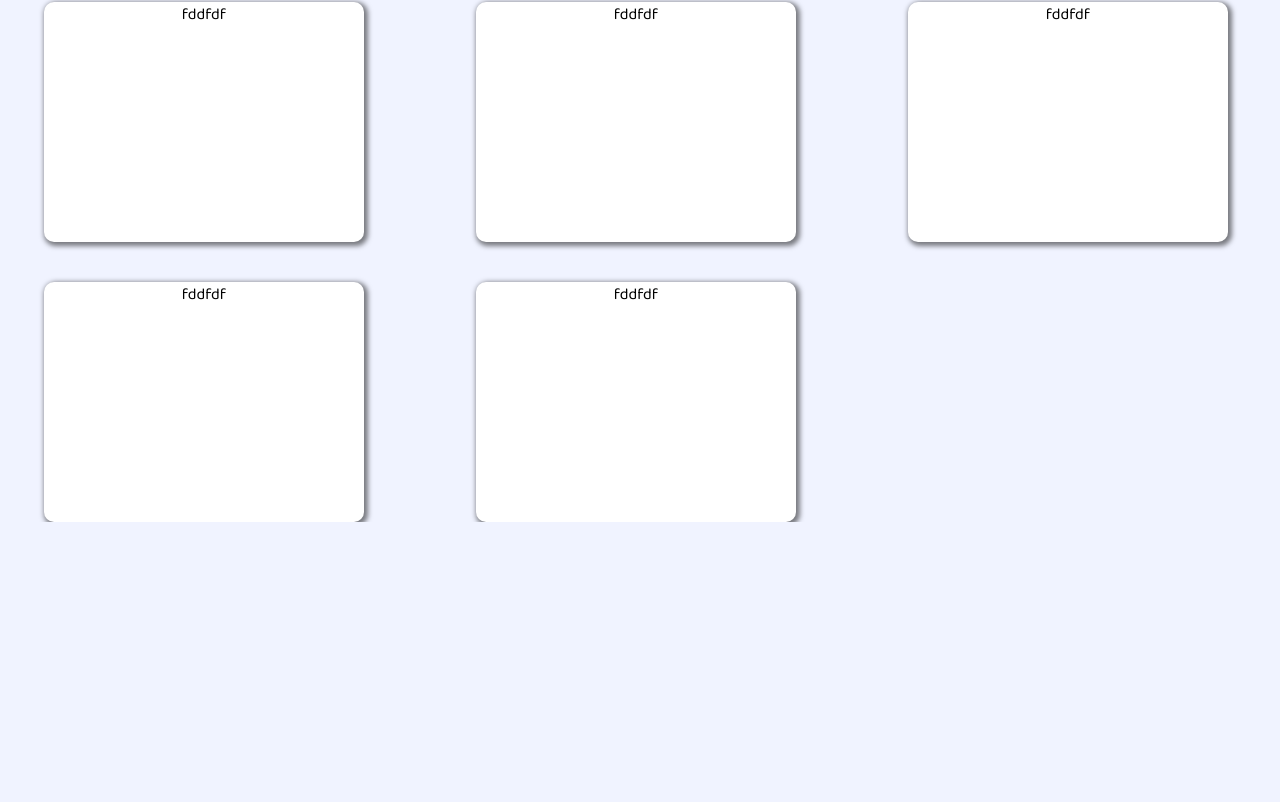
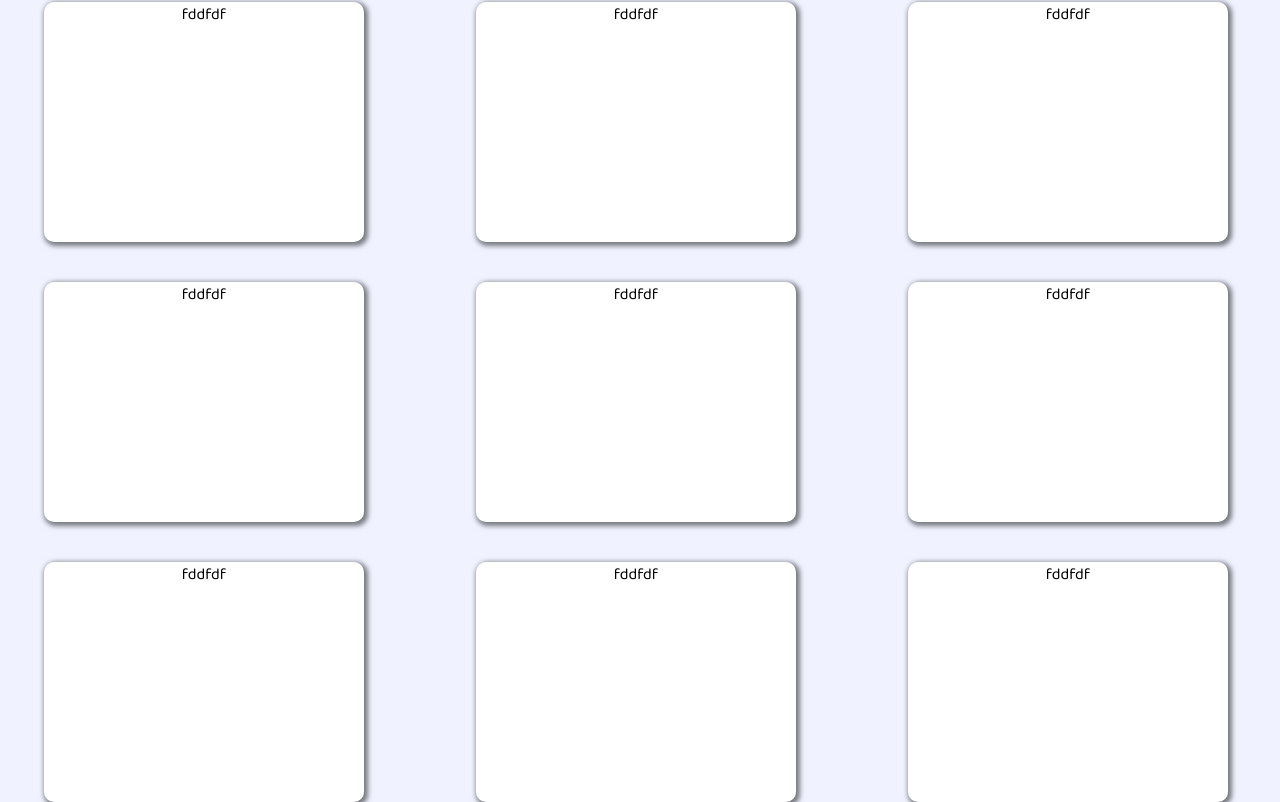
Before and after one commit to Muhammad-Saifullah50/Next-ECommerce-App, a Next.js app: page /categoriesPage/CategoriesPage in a window 1280 px wide. Shown: the part 828-1630 px from the top of the page. Before the commit the page ends 1350 px from the top, so only its background shows below. Built offline with nearby package versions, Linux system fonts and the light colour scheme.

Commit message:
added category images on contentful

```diff
--- a/src/pages/categoriesPage/Banner/Banner.js
+++ b/src/pages/categoriesPage/Banner/CategoryPageItems.js
@@ -1,5 +1,5 @@
-import styles from '@/styles/banner.module.css'
-const Banner = () => {
+import styles from '@/styles/categorypage-items.module.css'
+const CategoryPageItems = () => {
 
     return (<>
         <div className={styles.banner}>
@@ -32,9 +32,21 @@ const Banner = () => {
                 <div className={styles.cards}>
                     fddfdf
                 </div>
+                <div className={styles.cards}>
+                    fddfdf
+                </div>
+                <div className={styles.cards}>
+                    fddfdf
+                </div>
+                <div className={styles.cards}>
+                    fddfdf
+                </div>
+                <div className={styles.cards}>
+                    fddfdf
+                </div>
             </div>
         </div>
     </>)
 }
 
-export default Banner
+export default CategoryPageItems
--- a/src/pages/categoriesPage/CategoriesPage.js
+++ b/src/pages/categoriesPage/CategoriesPage.js
@@ -1,10 +1,10 @@
 import Header from "@/components/header/Header"
-import Banner from "./Banner/Banner"
+import CategoryPageItems from "./Banner/CategoryPageItems"
 const CategoriesPage = () => {
 
-    return(<>
-    <Header />
-    <Banner />
+    return (<>
+        <Header />
+        <CategoryPageItems />
 
     </>)
 }
```
Also changed, not shown: src/styles/categorypage-items.module.css (renamed from src/styles/banner.module.css).
